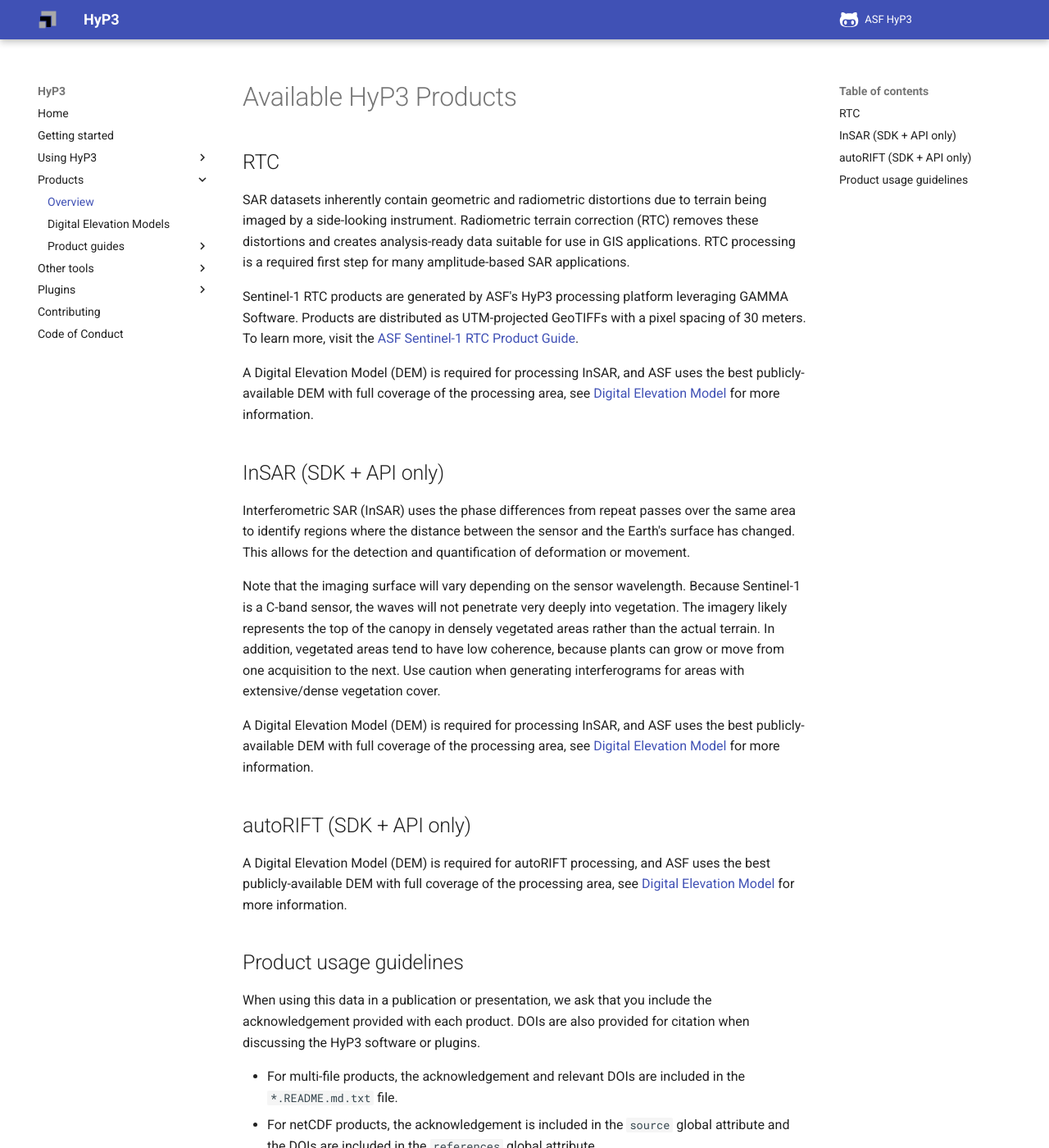
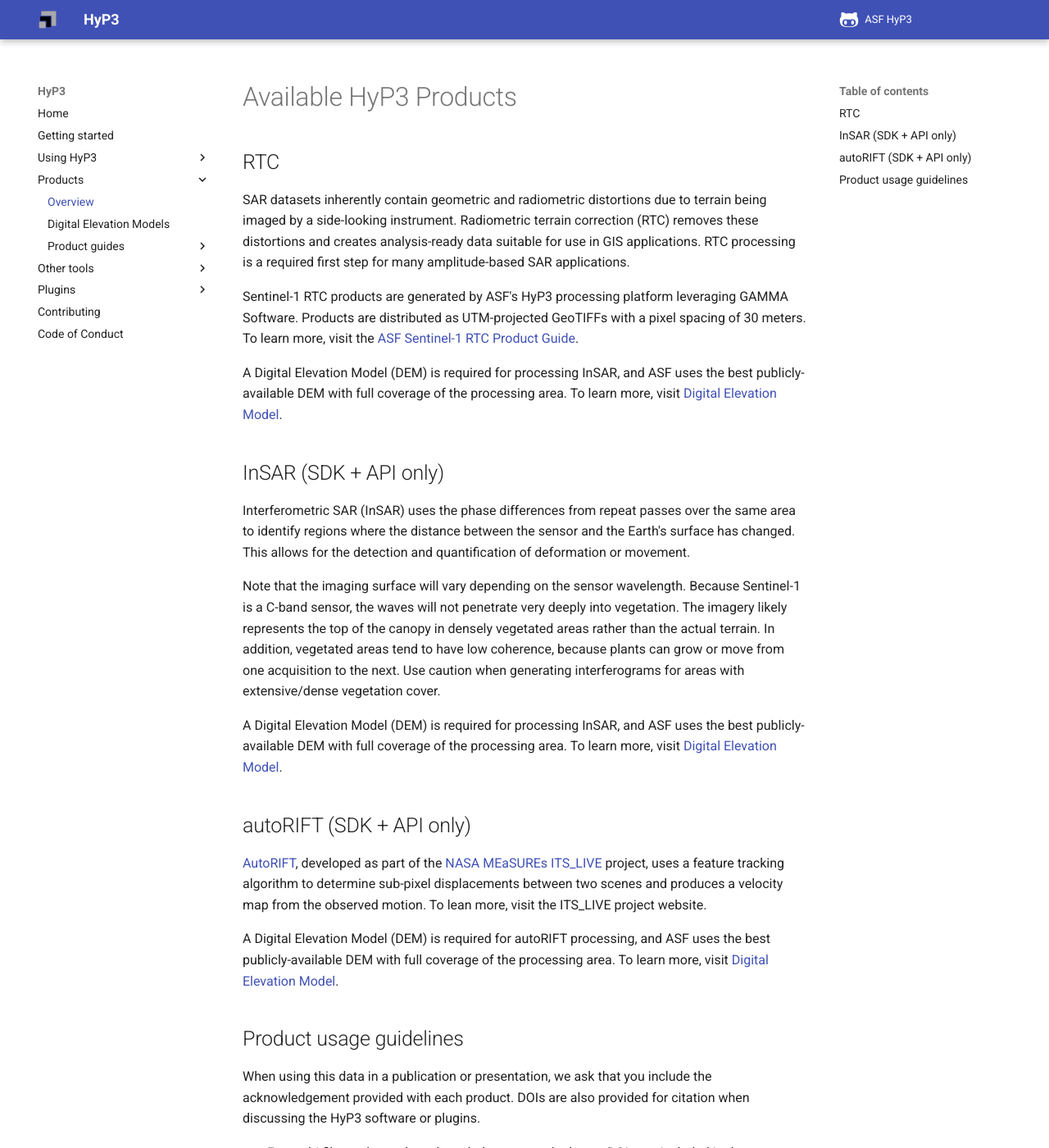
Before and after one commit to ASFHyP3/hyp3-docs, an MkDocs documentation site: the page built from docs/products.md, in a window 1280 px wide and 1400 px high. Shown: the whole window at 82% size. Built offline with MkDocs 1.6.1 and Material for MkDocs 9.7.7, drawn with Linux system fonts in a browser that asks for light colours.

Commit message:
Add autoRIFT product description and update some language in DEMs and Products

```diff
--- a/docs/products.md
+++ b/docs/products.md
@@ -13,8 +13,8 @@ spacing of 30 meters. To learn more, visit the
 [ASF Sentinel-1 RTC Product Guide](guides/rtc_user.md).
 
 A Digital Elevation Model (DEM) is required for processing InSAR, and ASF uses the
-best publicly-available DEM with full coverage of the processing area,
-see [Digital Elevation Model](dems.md) for more information.
+best publicly-available DEM with full coverage of the processing area. To learn more,
+visit [Digital Elevation Model](dems.md).
 
 ## InSAR (SDK + API only)
 
@@ -31,18 +31,21 @@ because plants can grow or move from one acquisition to the next. Use caution wh
 generating interferograms for areas with extensive/dense vegetation cover.
 
 A Digital Elevation Model (DEM) is required for processing InSAR, and ASF uses the
-best publicly-available DEM with full coverage of the processing area,
-see [Digital Elevation Model](dems.md) for more information.
+best publicly-available DEM with full coverage of the processing area. To learn more,
+visit [Digital Elevation Model](dems.md).
 
 
 ## autoRIFT (SDK + API only)
 
-
-
+[AutoRIFT](https://github.com/leiyangleon/autoRIFT), developed as part of the
+[NASA MEaSUREs ITS_LIVE](https://its-live.jpl.nasa.gov/) project, uses a feature
+tracking algorithm to determine sub-pixel displacements between two scenes and
+produces a velocity map from the observed motion. To lean more, visit the ITS_LIVE
+project website.
 
 A Digital Elevation Model (DEM) is required for autoRIFT processing, and ASF uses the
-best publicly-available DEM with full coverage of the processing area,
-see [Digital Elevation Model](dems.md) for more information.
+best publicly-available DEM with full coverage of the processing area. To learn more,
+visit [Digital Elevation Model](dems.md).
 
 ## Product usage guidelines
 
```
Also changed, not shown: docs/dems.md (+2 -2 lines).
